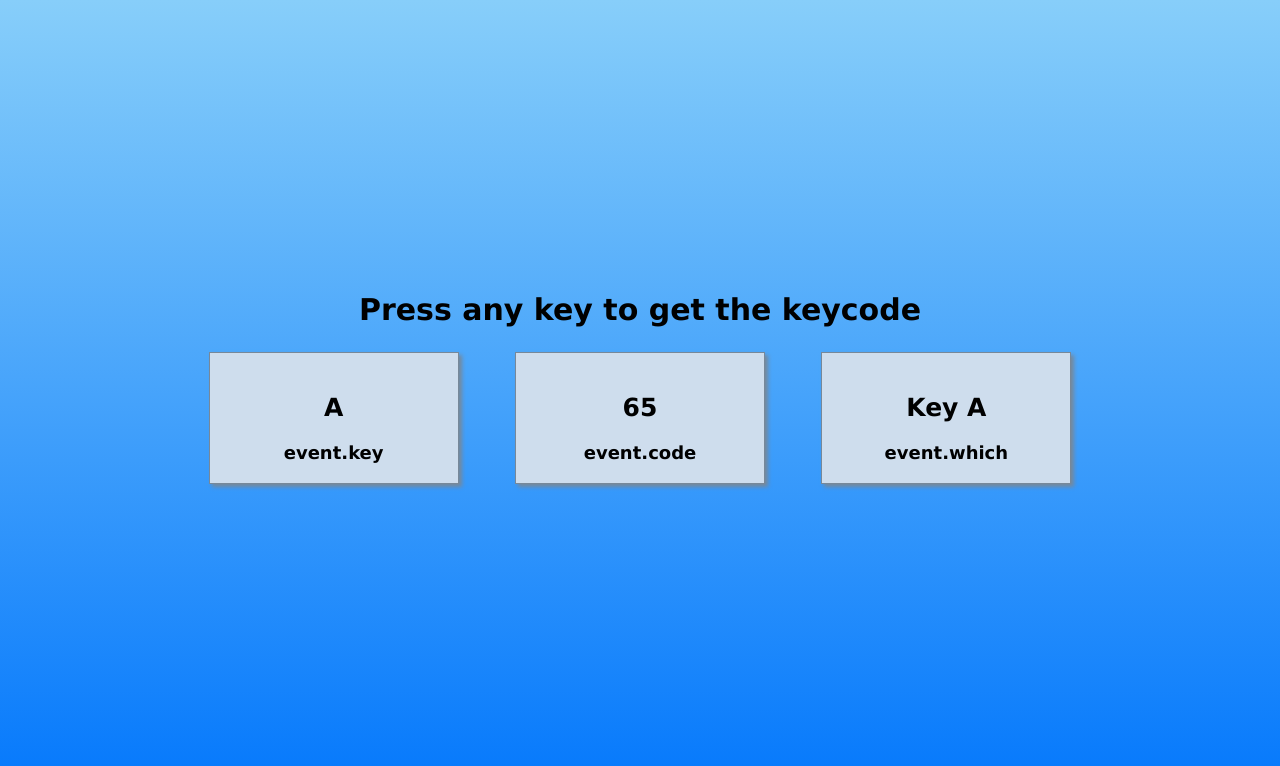
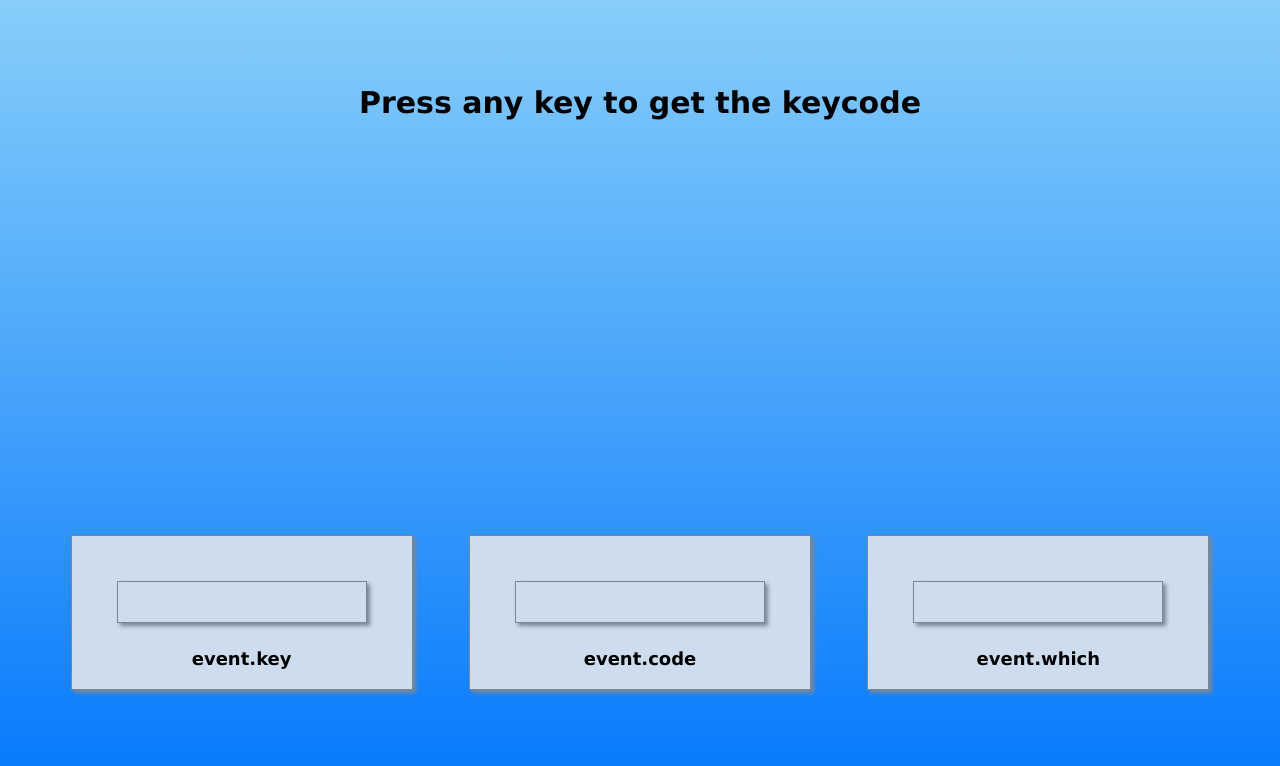
Before and after one commit to rosemarym2/Keycode-Challenge, a plain HTML site: page index.html in a window 1280 px wide. Drawn offline with Linux system fonts and the light colour scheme.

Commit message:
changes v1.8

```diff
--- a/app.js
+++ b/app.js
@@ -2,7 +2,7 @@ const displayeventKey = document.getElementsByClassName("eventKey");
 const displayeventCode = document.getElementsByClassName("eventCode");
 const displayeventWhich = document.getElementsByClassName("eventWhich");
 
-window.addEventListener("keydown", (e) =>{
+window.addEventListener(`keydown`, (e) =>{
     displayeventKey.textContent = `${e.Key}`;
     displayeventCode.textContent = `${e.Code}`;
     displayeventCode.textContent = `${e.Which}`;
--- a/index.html
+++ b/index.html
@@ -8,15 +8,16 @@
     <title>Keycode Generator</title>
 </head>
 <body>
-    <section id="Keycode">
+    <section id="keyCode">
     <h1>Press any key to get the keycode</h1>
+    <p class ="keyCode"></p>
     <div class = "container">
     <div class ="eventKey">
-        <p>A</p>event.key</div>
+        <p class = "eventKey"></p>event.key</div>
     <div class ="eventCode">
-        <p>65</p>event.code</div>
+        <p class = "eventCode"></p>event.code</div>
     <div class ="eventWhich">
-        <p>Key A</p>event.which</div>
+        <p class = "eventWhich"></p>event.which</div>
 </div>
 </section>
 </body>
--- a/style.css
+++ b/style.css
@@ -3,6 +3,11 @@
   margin: 0;
   box-sizing: border-box;
 }
+
+h1 {
+  padding-bottom: 350px;
+}
+
 body {
   background: linear-gradient(180deg, lightskyblue, #0377fc) no-repeat center
     fixed;
```
